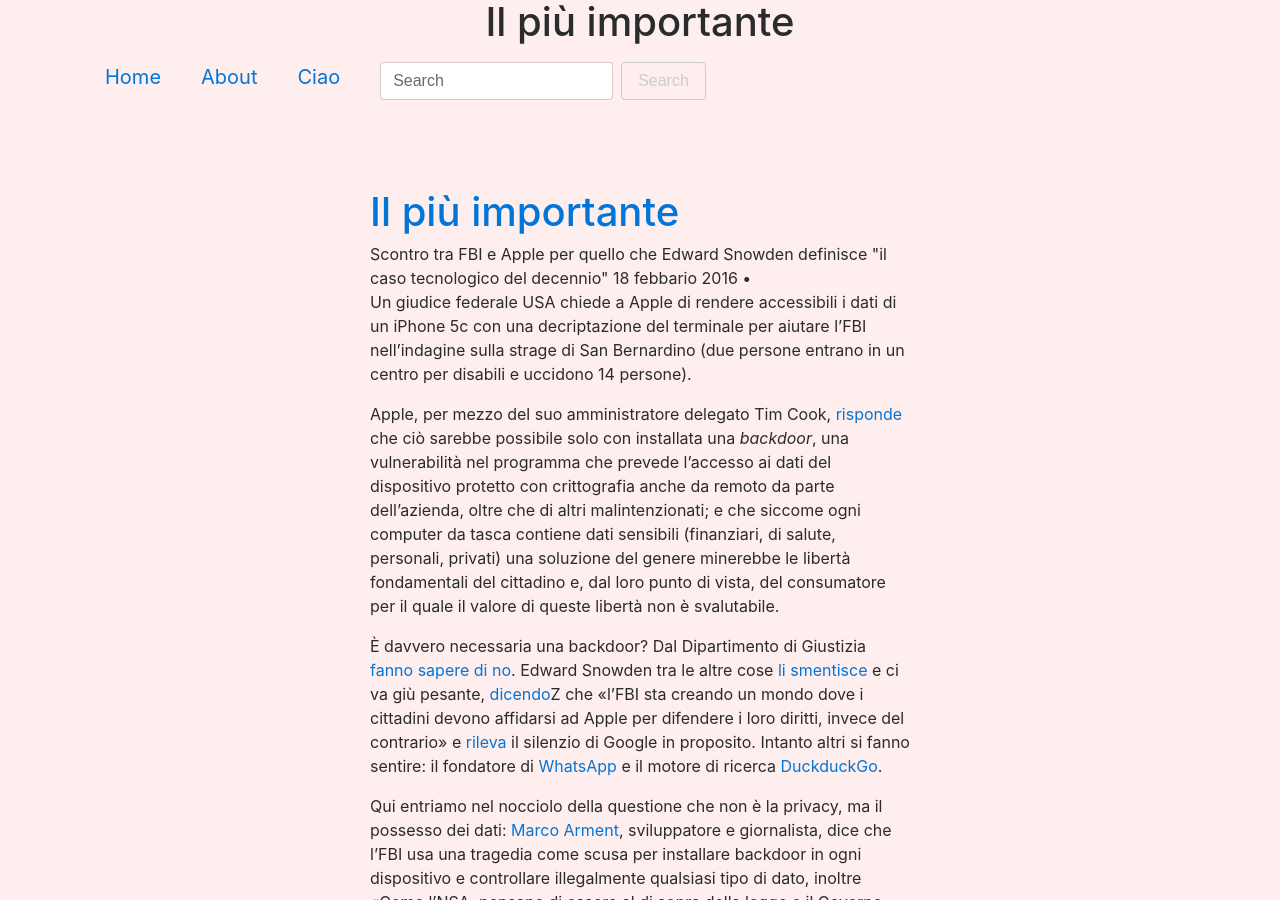
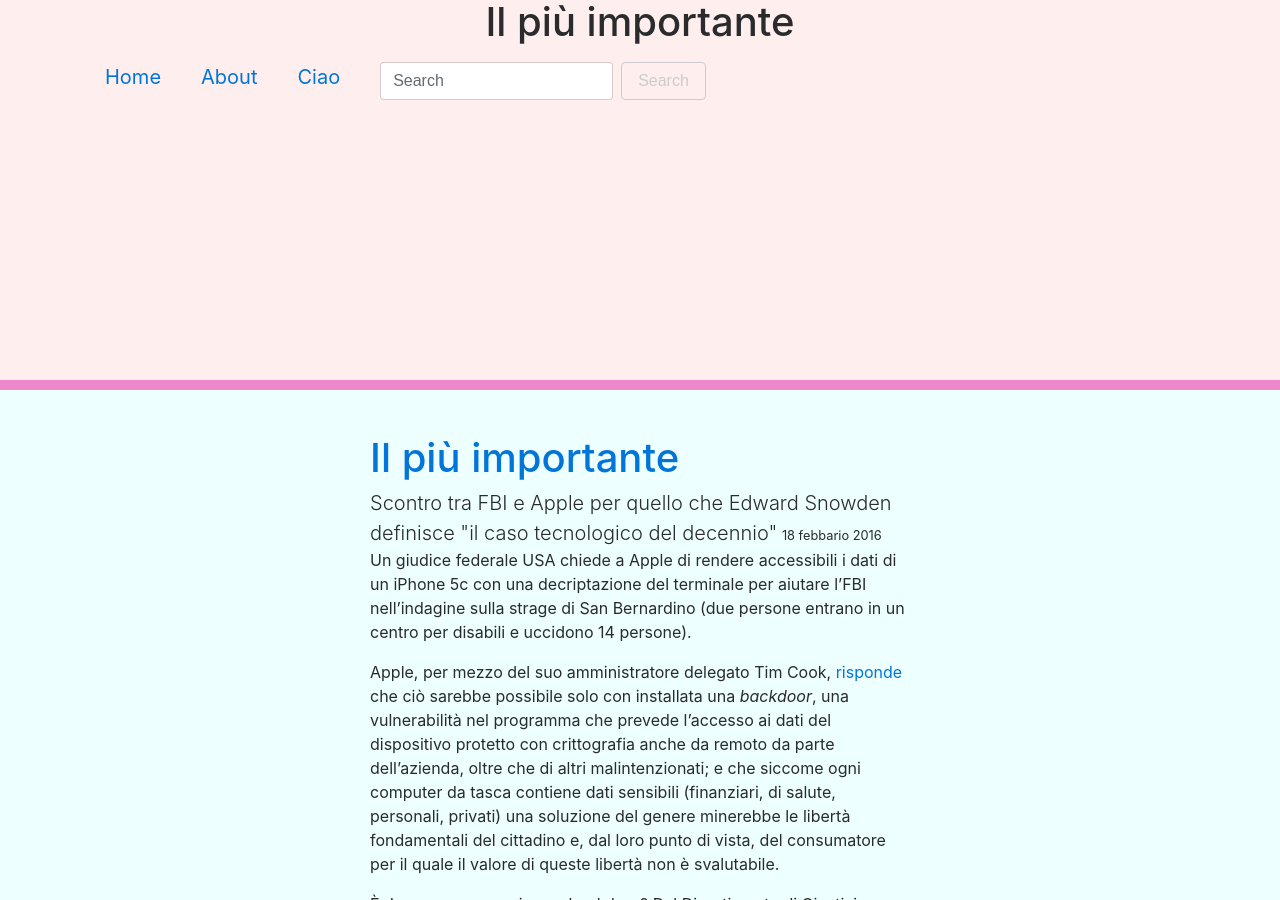
Before and after one commit to giorgiospiga/blogbrt, a Jekyll site: the page built from _posts/2016-02-18-Il-più-importante.md, in a window 1280 px wide and 900 px high. Built offline with Jekyll 4.4.1, drawn with Linux system fonts in a browser that asks for light colours; some web fonts are replaced.

Commit message:
assets for tests

```diff
--- a/_includes/header.html
+++ b/_includes/header.html
@@ -1,4 +1,4 @@
-<header class="main-header {% if page.cover %}" style="background-image: url({{ page.cover }}) {%else%}no-cover{% endif %}"">
+<header class="main-header {% if page.cover %}" style="background-image: url({{ page.cover }}); max-width: 100%; height: 300px; "{%else%}no-cover{% endif %}">
 <div class="container">
   <div class="row">
     <div class="col-0">
--- a/_layouts/post.html
+++ b/_layouts/post.html
@@ -1,7 +1,7 @@
 ---
 layout: default
 ---
-<section>
+<section class="bg-eff">
   <div class="container">
     <div class="row">
       <div class="col-xs-0 col-sm-1 col-md-2 col-lg-3">
@@ -10,8 +10,8 @@ layout: default
         <article class="{% if post.categories %}{{ post.categories }}{% else %}{% endif %}">
           <header>
             <h1><a href="{{ post.url | absolute_url }}">{% if page.title %}{{ page.title }}{% elsif page.meta %}{{ page.meta }}{% elsif page.categories %}{{ page.categories }} {{ page.date | date: "%-d/%-m/%Y" }}{% endif %}</a></h1>
-            <span>{% if page.description %}{{ page.description }}{% else %}{{ site.description }}{% endif %}</span>
-            <span><!-- Whitespace added for readability -->
+            <span class="lead">{% if page.description %}{{ page.description }}{% else %}{{ site.description }}{% endif %}</span>
+            <span class="small"><!-- Whitespace added for readability -->
       {% assign m = page.date | date: "%-m" %}
       {{ page.date | date: "%-d" }}
       {% case m %}
@@ -28,7 +28,11 @@ layout: default
         {% when '11' %}novembre
         {% when '12' %}dicembre
       {% endcase %}
-      {{ page.date | date: "%Y" }}{% if page.categories %} • {{ page.categories }}{% endif %}</span>
+      {{ page.date | date: "%Y" }}
+      {% for category in page.categories %}
+      <span> • {{ page.categories }}</span>
+{% endfor %}
+    </span>
           </header>
           <section>
             {{content}}
```
Also changed, not shown: assets/imgposts/1000.jpg (added).
